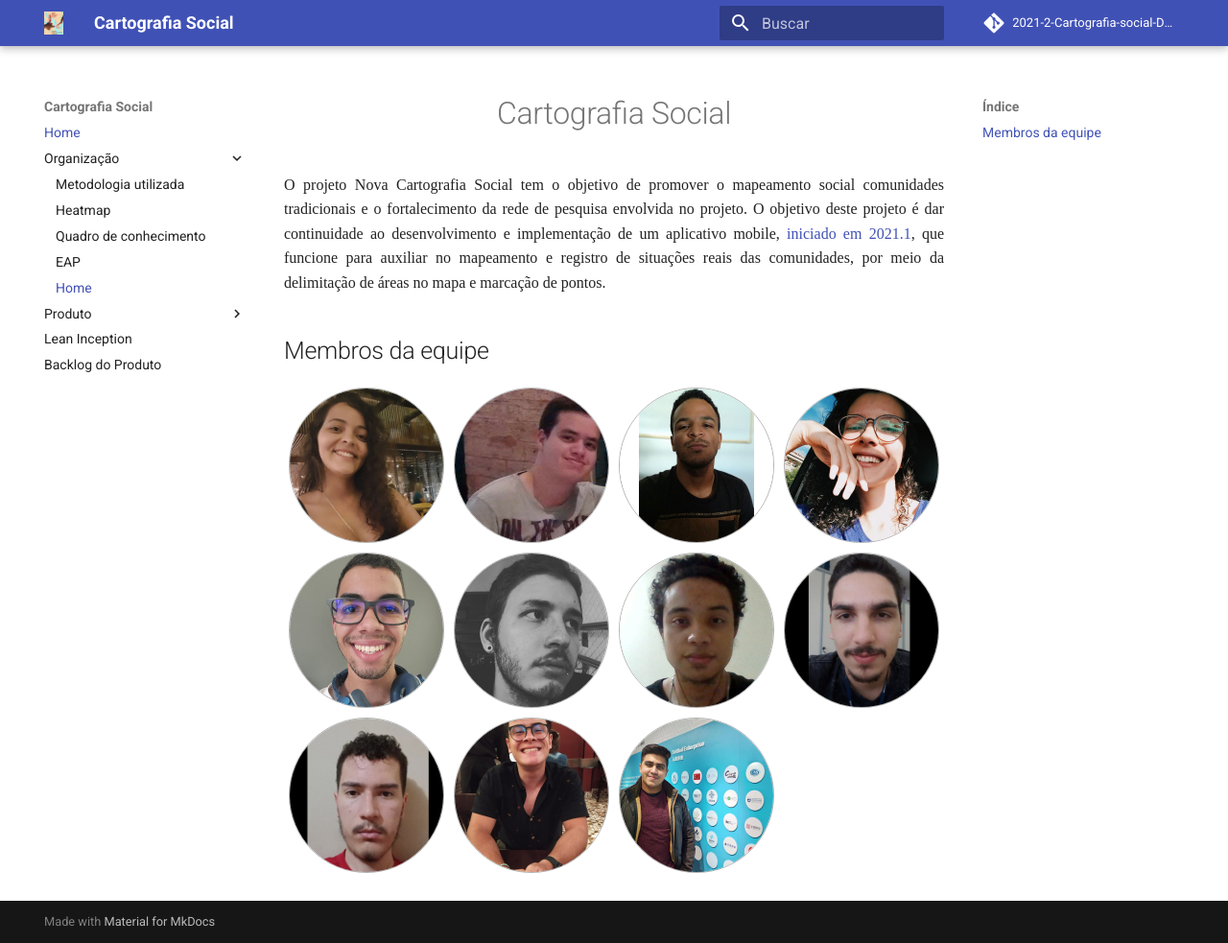
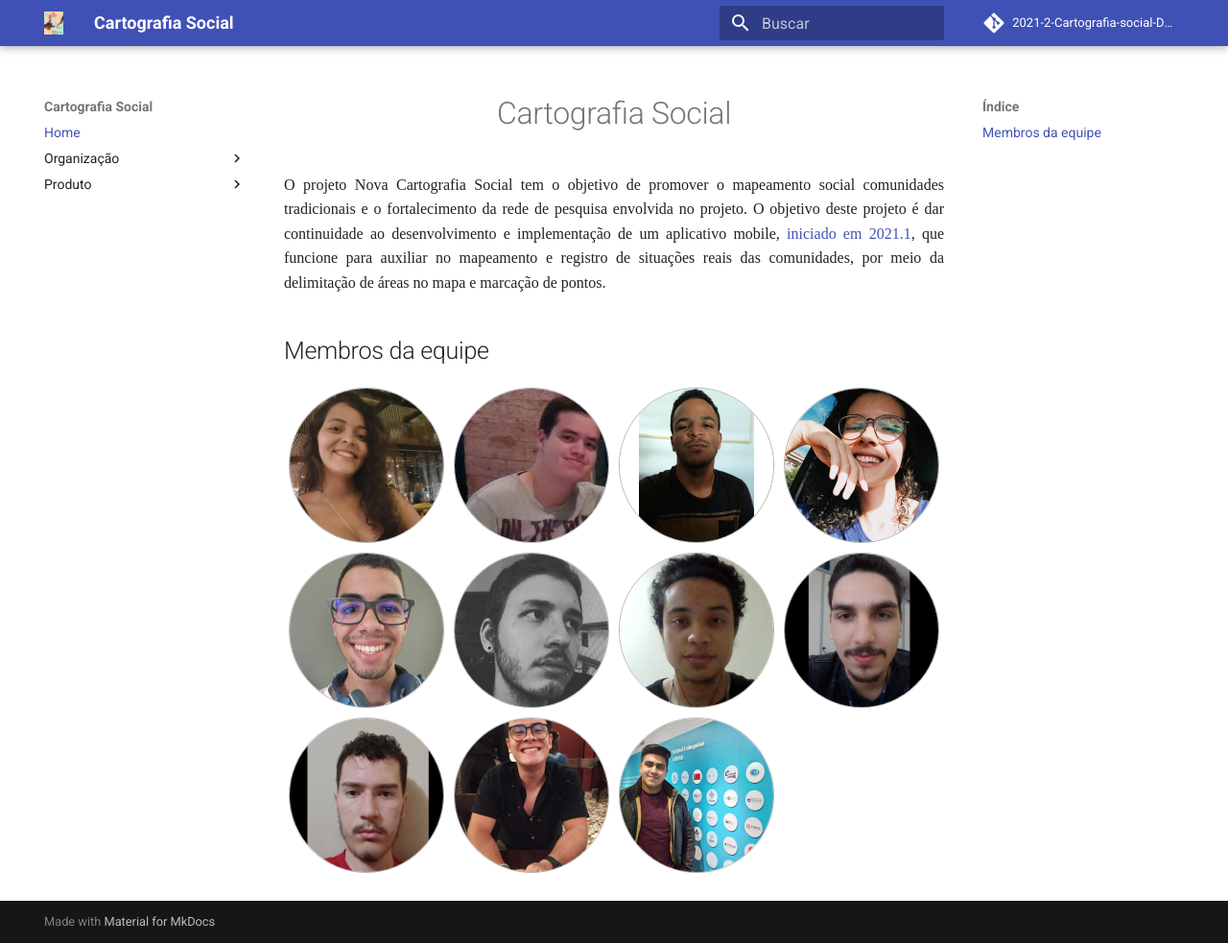
Before and after one commit to fga-eps-mds/2021-2-Cartografia-social-Doc, an MkDocs documentation site: the page built from docs/index.md, in a window 1280 px wide and 983 px high. Shown: the whole window at 96% size. Built offline with MkDocs 1.6.1 and Material for MkDocs 9.7.7, drawn with Linux system fonts in a browser that asks for light colours; comment, search, counter and statistics services are not loaded.

Commit message:
Reorganiza wiki

```diff
--- a/mkdocs.yml
+++ b/mkdocs.yml
@@ -5,7 +5,6 @@
 
 theme:
   name: material
-  # custom_dir: material
   language: pt
   logo: img/logo.jpg
   favicon: img/logo.jpg
@@ -21,11 +20,9 @@
     - Heatmap: heatmap.md
     - Quadro de conhecimento: conhecimentos.md
     - EAP: eap.md
-    - Gráfico de Gantt: index.md
+    # - Gráfico de Gantt: index.md
   - Produto:
-    - Lean Inception: leanInception.md
+    - Visão do Produto: leanInception.md
     - Backlog do Produto: backlog.md
     - Plano de Custos: custos.md
     - Plano de Gerenciamento de Riscos: riscos.md
-  - Visão do Produto: leanInception.md
-  - Backlog do Produto: backlog.md
```
